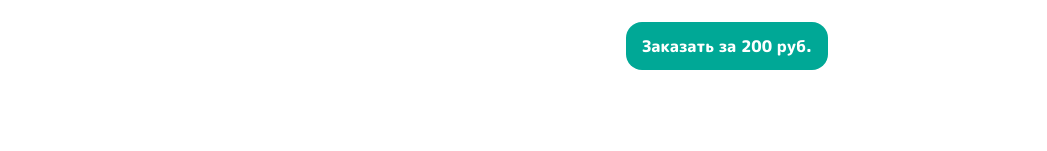
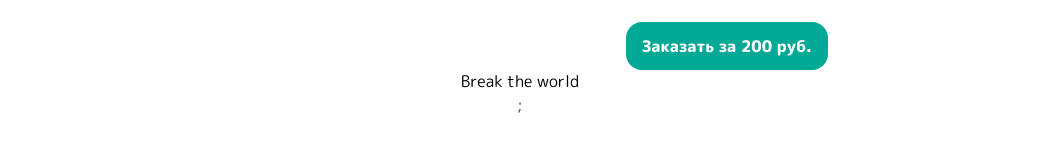
Before and after one commit to and-tol/artem-pizza, a React (Create React App) app in the folder client/: page / in a window 1280 px wide. Shown: the part 591-742 px from the top of the page, without its empty margins (120-1167 px from the left). Built offline with nearby package versions, Linux system fonts and the light colour scheme; no server answers.

Commit message:
chore: add error for test sentry

```diff
--- a/client/src/App.jsx
+++ b/client/src/App.jsx
@@ -90,6 +90,7 @@ function App() {
             <NotFoundPage />
           </Route>
         </Switch>
+        <button onClick={()=> {throw new Error('Error')} }>Break the world</button>;
       </Main>
     </GlobWrapper>
   );
```
